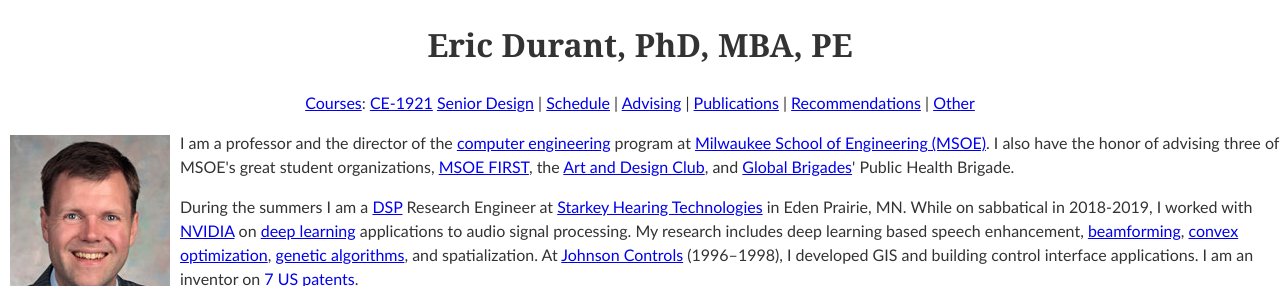
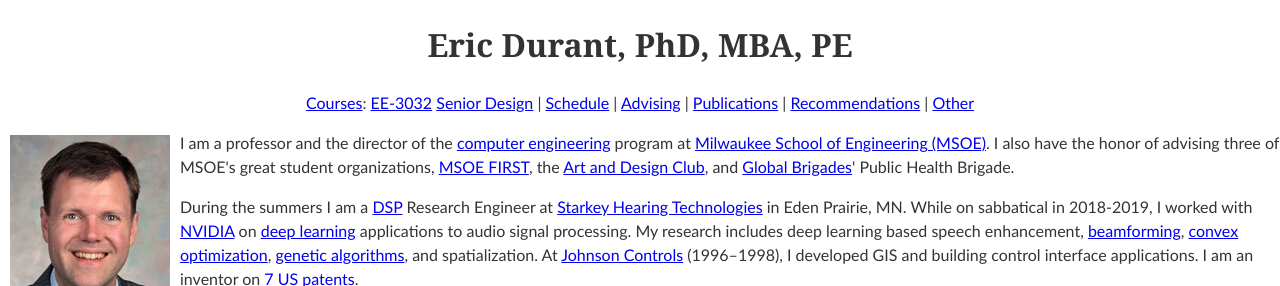
Before and after one commit to edurant/edurant.github.io, a Jekyll site: the page built from index.html, in a window 1280 px wide. Shown: the top 286 px of the page. Built offline with Jekyll 4.4.1, drawn with Linux system fonts in a browser that asks for light colours.

Commit message:
homepage: fall schedule/courses

```diff
--- a/index.html
+++ b/index.html
@@ -15,8 +15,8 @@
 <h1 align="center">{{page.title}}</h1>
 
 <div align="center">
-    <p><a href="courses/">Courses</a>: <a href="courses/ce1921/">CE-1921</a> <a href="https://gitlab.com/msoe.edu/eecs/seniordesign/ce/wikis/">Senior Design</a>
-    | <a href="sched/s20.html">Schedule</a>
+    <p><a href="courses/">Courses</a>: <a href="courses/ee3032/">EE-3032</a> <a href="https://gitlab.com/msoe.edu/eecs/seniordesign/ce/wikis/">Senior Design</a>
+    | <a href="sched/f20.html">Schedule</a>
     | <a href="advising/">Advising</a>
     | <a href="https://scholar.google.com/citations?user=FSlPi_wAAAAJ">Publications</a>
     | <a href="rec.html">Recommendations</a>
```
